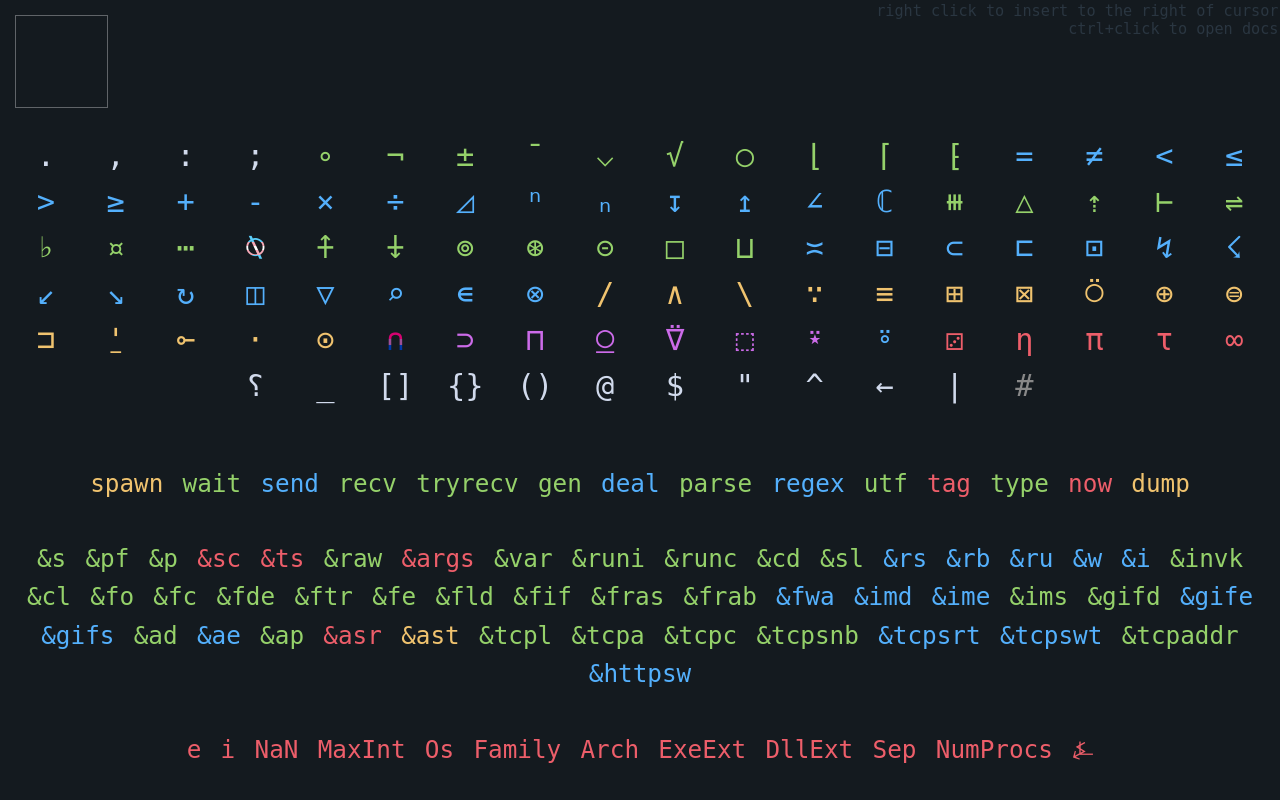
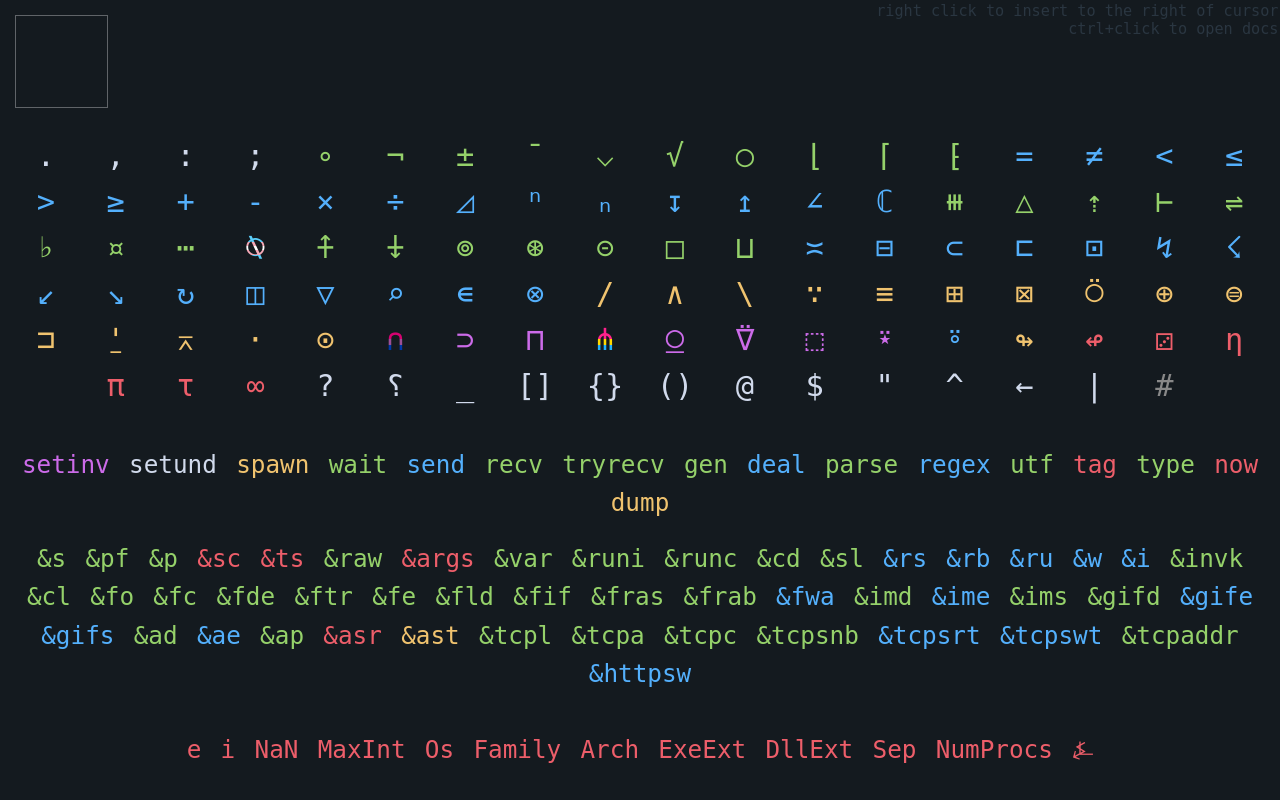
Before and after one commit to thehappycheese/uiua-keypad, a website built with webpack: page webview_keypad/index.html in a window 1280 px wide. Built offline with nearby package versions, Linux system fonts and the light colour scheme; a web font is replaced by a local one.

Commit message:
update v0.1.33

```diff
--- a/package.json
+++ b/package.json
@@ -2,7 +2,7 @@
     "name": "uiua-keypad",
     "displayName": "Uiua Keypad",
     "description": "A keypad for the Uiua language",
-    "version": "0.1.32",
+    "version": "0.1.33",
     "license": "MIT",
 	"publisher": "engineernick",
 	"author": {"name": "Nicholas Archer"},
--- a/webview_keypad/index.css
+++ b/webview_keypad/index.css
@@ -184,6 +184,19 @@ tooltip-display,tooltip-display-desc {
     -moz-text-fill-color: transparent;
 }
 
+.pan {
+    background-image: linear-gradient(180deg,
+            #FF218C 48%,
+            #FFD800 48%,
+            #FFD800 65%,
+            #21B1FF 65%);
+    background-size: 100%;
+    background-clip: text;
+    -webkit-background-clip: text;
+    -moz-background-clip: text;
+    -webkit-text-fill-color: transparent;
+    -moz-text-fill-color: transparent;
+}
 
 label{
     background-color: #19232d;
--- a/webview_keypad/primative_helpers.js
+++ b/webview_keypad/primative_helpers.js
@@ -29,6 +29,8 @@ function primitive_style(primitive){
         return ["ocean-function"];
     if (primitive.name === "both")
         return ["bi"];
+    if (primitive.name === "all")
+        return ["pan"];
     if (primitive.name === "transpose")
         return ["trans"];
     if (primitive.primitive_class === "Syntax")
--- a/webview_keypad/primitives.js
+++ b/webview_keypad/primitives.js
@@ -334,7 +334,7 @@ const primitives=[
     },
     {
         "name": "fix",
-        "description": "Add a length-1 axis to an array ex: ¤5",
+        "description": "Add a length-1 axis to an array",
         "glyph": "¤",
         "count_inputs": 1,
         "count_outputs": 1,
@@ -343,7 +343,7 @@ const primitives=[
     },
     {
         "name": "bits",
-        "description": "Encode an array as bits (big-endian)",
+        "description": "Encode an array as bits (MSB-first)",
         "glyph": "⋯",
         "count_inputs": 1,
         "count_outputs": 1,
@@ -666,13 +666,31 @@ const primitives=[
         "primitive_class": "OtherModifier"
     },
     {
-        "name": "reach",
-        "description": "Pop the second stack value then call a function",
-        "glyph": "⟜",
+        "name": "rectify",
+        "description": "Set a function as its own inverse",
+        "glyph": "⌅",
         "count_inputs": null,
         "count_outputs": 1,
         "count_modifier_inputs": 1,
-        "primitive_class": "Planet"
+        "primitive_class": "OtherModifier"
+    },
+    {
+        "name": "setinv",
+        "description": "Set the inverse of a function",
+        "glyph": null,
+        "count_inputs": null,
+        "count_outputs": 1,
+        "count_modifier_inputs": 2,
+        "primitive_class": "OtherModifier"
+    },
+    {
+        "name": "setund",
+        "description": "Set the under-compatible inverse of a function",
+        "glyph": null,
+        "count_inputs": null,
+        "count_outputs": 1,
+        "count_modifier_inputs": 3,
+        "primitive_class": "OtherModifier"
     },
     {
         "name": "gap",
@@ -699,7 +717,7 @@ const primitives=[
         "count_inputs": 2,
         "count_outputs": 1,
         "count_modifier_inputs": 1,
-        "primitive_class": "Stack"
+        "primitive_class": "Planet"
     },
     {
         "name": "fork",
@@ -714,6 +732,15 @@ const primitives=[
         "name": "bracket",
         "description": "Call two functions on two distinct sets of values",
         "glyph": "⊓",
+        "count_inputs": null,
+        "count_outputs": 1,
+        "count_modifier_inputs": 2,
+        "primitive_class": "Planet"
+    },
+    {
+        "name": "all",
+        "description": "Call a function on many distinct sets of values",
+        "glyph": "⋔",
         "count_inputs": null,
         "count_outputs": 1,
         "count_modifier_inputs": 2,
@@ -753,7 +780,7 @@ const primitives=[
         "count_inputs": null,
         "count_outputs": 1,
         "count_modifier_inputs": 2,
-        "primitive_class": "Control"
+        "primitive_class": "Misc"
     },
     {
         "name": "assert",
@@ -762,7 +789,34 @@ const primitives=[
         "count_inputs": 2,
         "count_outputs": 0,
         "count_modifier_inputs": null,
-        "primitive_class": "Control"
+        "primitive_class": "Misc"
+    },
+    {
+        "name": "this",
+        "description": "Set a function to recur to",
+        "glyph": "↬",
+        "count_inputs": null,
+        "count_outputs": 1,
+        "count_modifier_inputs": 1,
+        "primitive_class": "Misc"
+    },
+    {
+        "name": "recur",
+        "description": "Call a function recursively",
+        "glyph": "↫",
+        "count_inputs": 0,
+        "count_outputs": null,
+        "count_modifier_inputs": null,
+        "primitive_class": "Misc"
+    },
+    {
+        "name": "random",
+        "description": "Generate a random number in the range [0, 1)",
+        "glyph": "⚂",
+        "count_inputs": 0,
+        "count_outputs": 1,
+        "count_modifier_inputs": null,
+        "primitive_class": "Misc"
     },
     {
         "name": "spawn",
@@ -805,15 +859,6 @@ const primitives=[
         "description": "Try to receive a value from a thread",
         "glyph": null,
         "count_inputs": 1,
-        "count_outputs": 1,
-        "count_modifier_inputs": null,
-        "primitive_class": "Misc"
-    },
-    {
-        "name": "random",
-        "description": "Generate a random number in the range [0, 1)",
-        "glyph": "⚂",
-        "count_inputs": 0,
         "count_outputs": 1,
         "count_modifier_inputs": null,
         "primitive_class": "Misc"
@@ -925,6 +970,15 @@ const primitives=[
         "count_outputs": 1,
         "count_modifier_inputs": null,
         "primitive_class": "Constant"
+    },
+    {
+        "name": "stack",
+        "description": "Debug print all stack values without popping them",
+        "glyph": "?",
+        "count_inputs": 0,
+        "count_outputs": 0,
+        "count_modifier_inputs": null,
+        "primitive_class": "Stack"
     },
     {
         "name": "trace",
@@ -1209,7 +1263,7 @@ const primitives=[
         "name": "&imd",
         "description": "Decode an image from a byte array",
         "glyph": null,
-        "count_inputs": 2,
+        "count_inputs": 1,
         "count_outputs": 1,
         "count_modifier_inputs": null,
         "primitive_class": "Sys(Images)"
```
Also changed, not shown: 1 other file.
